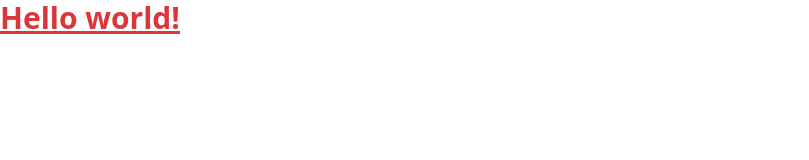
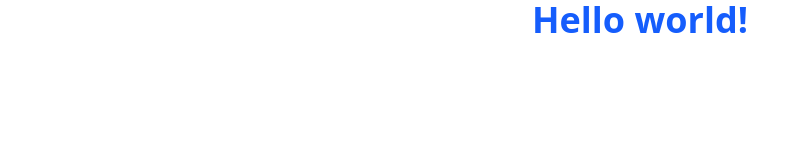
Before and after one commit to srvenu/Tailwind_CSS, a plain HTML site: page index1.html in a window 1280 px wide. Shown: the whole page, without its empty margins (0-809 px from the left). Drawn offline with nearby package versions, Linux system fonts and the light colour scheme.

Commit message:
save class 1 a

```diff
--- a/index1.html
+++ b/index1.html
@@ -5,15 +5,8 @@
     <meta charset="UTF-8" />
     <meta name="viewport" content="width=device-width, initial-scale=1.0" />
     <script src="https://cdn.jsdelivr.net/npm/@tailwindcss/browser@4"></script>
-    <style type="text/tailwindcss">
-      @theme {
-        --color-clifford: #da373d;
-      }
-    </style>
   </head>
   <body>
-    <h1 class="text-3xl font-bold underline text-clifford">
-      Hello world!
-    </h1>
+    <h1 class="text-4xl font-bold text-center text-blue-600">Hello world!</h1>
   </body>
 </html>
--- /dev/null
+++ b/tailwind.css
@@ -0,0 +1 @@
+@tailwind base;
```
